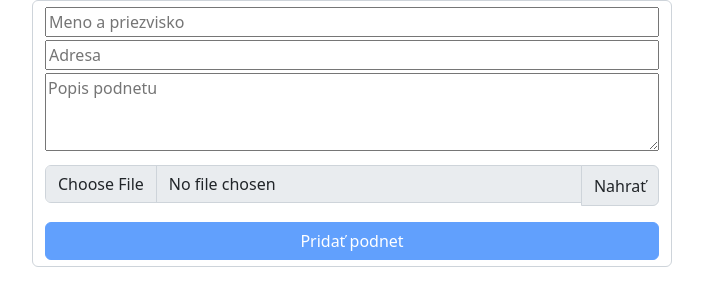
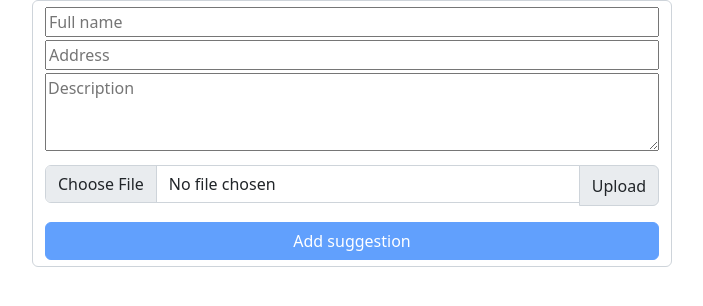
Before and after one commit to viktorsuster/Firebase-React.js, a React (Create React App) app: page / in a window 1280 px wide. Shown: the top 306 px of the page, without its empty margins (288-991 px from the left). Built offline with nearby package versions, Linux system fonts and the light colour scheme; no server answers; the database is empty.

Commit message:
Set state from uploadImage to Form

```diff
--- a/src/components/Form/index.jsx
+++ b/src/components/Form/index.jsx
@@ -5,22 +5,23 @@ import {uid} from "uid"
 import {set} from "firebase/database"
 import UploadImage from "../../services/UploadImage"
 
+
+
 const Form = () => {
-
-  // states
+    // states
+  const [imagePath, setImagePath] = useState("")
+  const [fileInput, setFileInput] = useState("")
   const [afterUpload, setAfterUpload] = useState(true)
   const [afterComplete, setAfterComplete] = useState(false)
   const [name, setName] = useState("")
   const [adress, setAdress] = useState("")
   const [description, setDescription] = useState("")
-  const [imagePath, setImagePath] = useState("")
-  const [fileInput, setFileInput] = useState("")
 
 
 // write to db
 function writeUserData() {
   const uuid = uid()
-  set(ref(db, 'podnety/' + `/${uuid}`), {
+  set(ref(db, 'suggestions/' + `/${uuid}`), {
     ID: uuid,
     username: name,
     address: adress,
@@ -47,19 +48,31 @@ function writeUserData() {
   const handleDescriptionChange = (e) => {
     setDescription(e.target.value)
   }
+  const setImageUrl = (data) => {
+    setImagePath(data)
+  }
+  const setOffUpload = (e) => {
+    setAfterUpload(e)
+  }
+  const setOnAddButton = (e) => {
+    setAfterComplete(e)
+  }
+  const rstFileInput = (e) => {
+    setFileInput(e)
+  }
 
   return (
     <div className="form-control">
         <input
        type="text"
-       placeholder="Meno a priezvisko"
+       placeholder="Full name"
        value={name}
        onChange={handleNameChange}
        required
        />
         <input
        type="text"
-       placeholder="Adresa"
+       placeholder="Address"
        value={adress}
        onChange={handleAdressChange}
        required
@@ -67,13 +80,13 @@ function writeUserData() {
         <textarea
        type="text"
        className="form-label"
-       placeholder="Popis podnetu"
+       placeholder="Description"
        value={description}
        onChange={handleDescriptionChange}
        rows="3"
        required
        />
-       <UploadImage />
+       <UploadImage resetFileInput={rstFileInput} imageUrl={setImageUrl} offUpload={setOffUpload} onAddButton={setOnAddButton} />
        <div className="d-grid gap-2">
         <button className="btn btn-primary"
                 type="button"
@@ -81,7 +94,7 @@ function writeUserData() {
                 onClick={writeUserData}
                 id="liveToastBtn"
                 >
-                  Pridať podnet
+                  Add suggestion
         </button>
         </div>
         </div>
--- a/src/components/Item/index.jsx
+++ b/src/components/Item/index.jsx
@@ -15,11 +15,11 @@ const List = (props) => {
     <div className="list-container">
     <div className="container"
          onClick={showMore}>
-          <strong>Meno a priezvisko : {props.name}</strong>
-          <p>Adresa : {props.address}</p>
+          <strong>Name : {props.name}</strong>
+          <p>Addres : {props.address}</p>
           {isClicked
         ? <>
-        <p>Popis: {props.popis}</p>
+        <p>Description: {props.description}</p>
         <p>{props.date}</p>
         </>
         : null
--- a/src/components/List/index.jsx
+++ b/src/components/List/index.jsx
@@ -4,16 +4,16 @@ import {ref, onValue} from "firebase/database"
 import Item from "../Item"
 
 const List = () => {
-  const [podnety, setPodnety] = useState([])
+  const [suggestions, setSuggestions] = useState([])
 
   //read from db
       useEffect(() => {
-        onValue(ref(db, 'podnety/'), (snapshot) => {
-          setPodnety([]);
+        onValue(ref(db, 'suggestions/'), (snapshot) => {
+          setSuggestions([]);
           const data = snapshot.val();
           if (data !== null) {
-            Object.values(data).map((podnet) => {
-              setPodnety((prev) => [...prev, podnet]
+            Object.values(data).map((suggestion) => {
+              setSuggestions((prev) => [...prev, suggestion]
               .sort((a, b) =>
                new Date(a.createdAt).getTime() - new Date(b.createdAt).getTime()).reverse())
               });
@@ -21,14 +21,14 @@ const List = () => {
       }, [])
   return (
     <>
-    {podnety
-             .map((podnet) =>
-               (<Item src={podnet.url}
-                key={podnet.ID}
-                name={podnet.username}
-                address={podnet.address}
-                popis={podnet.description}
-                date={podnet.date}
+    {suggestions
+             .map((suggestion) =>
+               (<Item src={suggestion.url}
+                key={suggestion.ID}
+                name={suggestion.username}
+                address={suggestion.address}
+                description={suggestion.description}
+                date={suggestion.date}
                 />
       ))
       }
--- a/src/services/UploadImage/index.jsx
+++ b/src/services/UploadImage/index.jsx
@@ -3,18 +3,18 @@ import {storage} from "../../firebase"
 import {uploadBytes, getDownloadURL, ref as sRef} from "firebase/storage"
 import {v4} from "uuid"
 
+
 const UploadImage = (props) => {
-
-  const [imageUpload, setImageUpload] = useState(null)
+    const [imageUpload, setImageUpload] = useState(null)
   // upload image to storage
   const uploadImage = () => {
     if (imageUpload == null) return
     const imageRef = sRef(storage, `images/${imageUpload.name + v4()}`)
     uploadBytes(imageRef, imageUpload).then((snapshot) => {
       getDownloadURL(snapshot.ref).then((url) => {
-        setImagePath(url)
-        setAfterComplete(true)
-        setAfterUpload(false)
+        props.imageUrl(url)
+        props.onAddButton(true)
+        props.offUpload(false)
       })
     })
   }
@@ -26,17 +26,17 @@ const UploadImage = (props) => {
   return (
     <div className="input-group mb-3">
             <input type="file"
-                   disabled={!props.afterUpload}
-                   key={props.fileInput}
+                   disabled={!props.offUpload}
+                   key={props.resetFileInput}
                    onChange={handleImageUpload}
                    className="form-control"
                    id="inputGroupFile02"
                    />
             <button className="input-group-text"
-                   disabled={!props.afterUpload}
+                   disabled={!props.offUpload}
                    onClick={uploadImage}
                    >
-                    Nahrať
+                    Upload
             </button>
        </div>
   )
```
